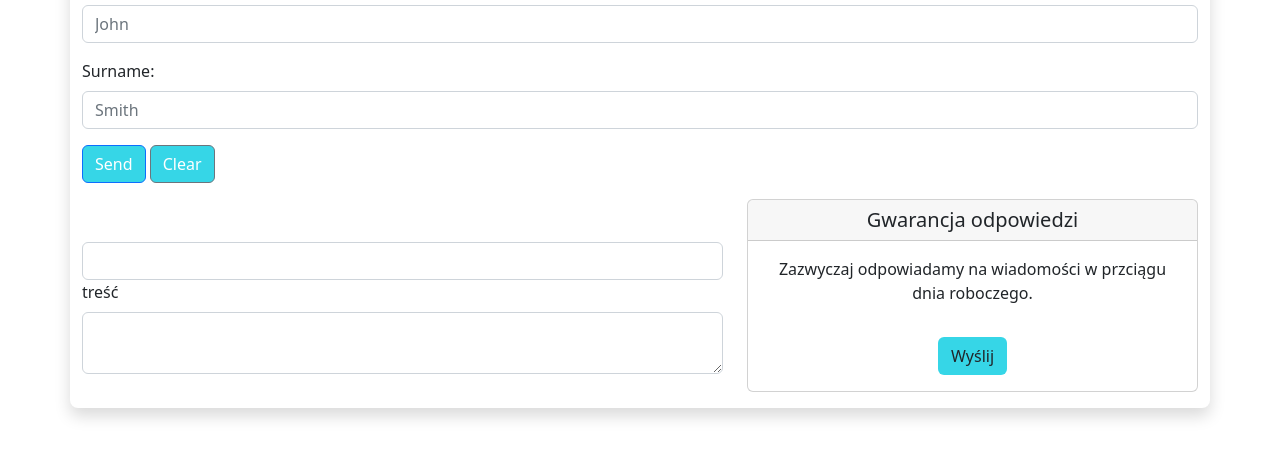
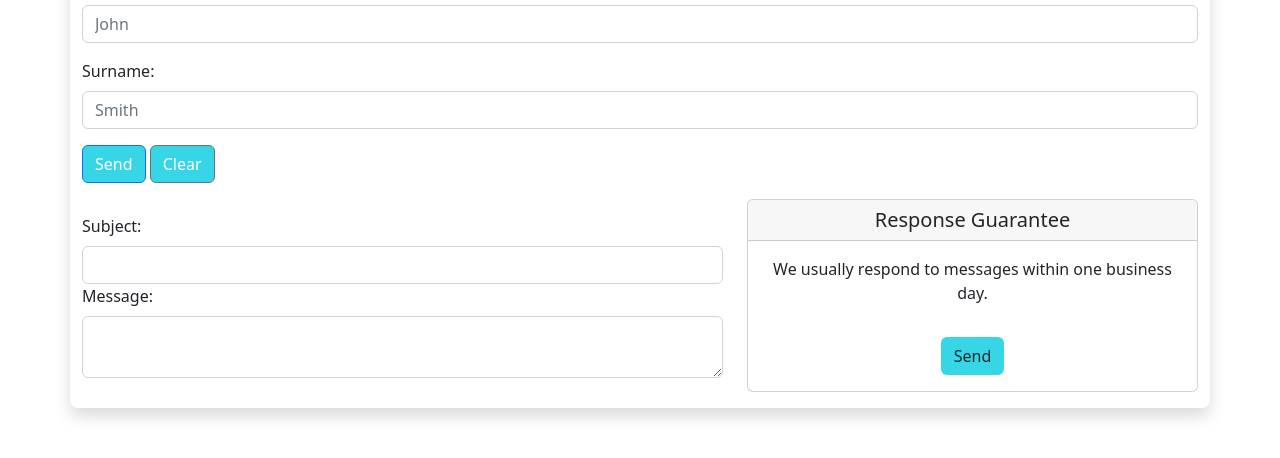
Before and after one commit to Dawka86/Household-Budget, a plain HTML site: page Household Budget/formularz.html in a window 1280 px wide. Shown: the part 152-610 px from the top of the page. Drawn offline with nearby package versions, Linux system fonts and the light colour scheme.

Commit message:
Update formularz.html

```diff
--- a/Household Budget/formularz.html
+++ b/Household Budget/formularz.html
@@ -11,16 +11,16 @@
 </head>
 
 <body>
-    <div class="container shadow rounded-3 mb-5 mt-5" id="measage">
-      <h1 class="h1">Message to us</h1>
-        <form action="" method="GET">
+    <div class="container shadow rounded-3 mb-5 mt-5" id="message">
+        <h1 class="h1">Message to us</h1>
+        <form action="" method="POST">
             <div class="mb-3">
-                <label class="form-label " for="name-2">Name:</label>
-                <input type="text" class="form-control" id="name-2" placeholder="John " name="name">
+                <label class="form-label" for="name-2">Name:</label>
+                <input type="text" class="form-control" id="name-2" placeholder="John" name="name">
             </div>
             <div class="mb-3">
-                <label class="form-label" for="surename-2">Surname:</label>
-                <input type="text" class="form-control" id="surename-2" placeholder="Smith" name="surname">
+                <label class="form-label" for="surname-2">Surname:</label>
+                <input type="text" class="form-control" id="surname-2" placeholder="Smith" name="surname">
             </div>
             <div class="mb-3">
                 <button type="submit" class="btn btn-primary">Send</button>
@@ -28,30 +28,30 @@
             </div>
         </form>
 
-
-        <form action="mailto:jan.kowalski@adava.com" method="GET" enctype="text/plain">
+        <form action="mailto:dawidkuptel@onet.pl" method="POST" enctype="text/plain">
             <div class="row align-items-center">
                 <div class="col-md-7 mb-3">
-                    <label class="form-label" for="subject"></label>
-                    <input type="text" class="form-control" id="subject">
-                    <label class="form-label" for="body-1">treść</label>
-                    <textarea class="form-control" id="body-1"></textarea>
+                    <label class="form-label" for="subject">Subject:</label>
+                    <input type="text" class="form-control" id="subject" name="subject">
+                    <label class="form-label" for="body-1">Message:</label>
+                    <textarea class="form-control" id="body-1" name="message"></textarea>
                 </div>
 
                 <div class="col-md-5 mb-3">
                     <div class="card w-100 text-center">
-                        <h5 class="card-header theme-bg-secondary theme-text-light">Gwarancja odpowiedzi</h5>
+                        <h5 class="card-header theme-bg-secondary theme-text-light">Response Guarantee</h5>
                         <div class="card-body theme-bg-lightyellow">
-                            Zazwyczaj odpowiadamy na wiadomości w przciągu dnia roboczego.
+                            We usually respond to messages within one business day.
                         </div>
                         <div class="card-body theme-bg-light">
-                            <button class="btn btn-outline">Wyślij</button>
+                            <button class="btn btn-outline" type="submit">Send</button>
                         </div>
                     </div>
                 </div>
-          </div>
-  </form>
+            </div>
+        </form>
     </div>
+
 
 
 
```
